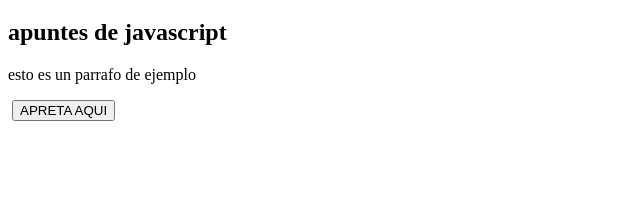
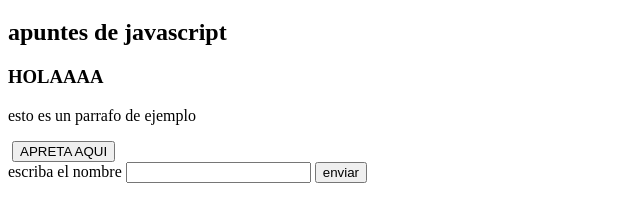
Before and after one commit to XhantheProg/SISTEMADEGESTION, a plain HTML site: page index.html in a window 1280 px wide. Shown: the part 61-282 px from the top of the page, without its empty margins (0-640 px from the left). Drawn offline with Linux system fonts and the light colour scheme.

Commit message:
Agregar elementos HTML y mejorar la estructura del script

```diff
--- a/index.html
+++ b/index.html
@@ -11,9 +11,16 @@
     <div class="caja1">
         <h1>Proyecto</h1>
         <h2>apuntes de javascript</h2>
+        <h3>HOLAAAA</h3>
         <p>esto es un parrafo de ejemplo</p>
         <img src="" alt="">
         <button onclick="alert('¡Hola!')">APRETA AQUI</button>
     </div>
+
+    <div id="caja2">
+        <label for=""> escriba el nombre</label>
+        <input type="text" name="" id="" placeholder="">
+        <button>enviar</button>
+    </div>
 </body>
 </html>
--- a/script.js
+++ b/script.js
@@ -1 +1,9 @@
 console.log("llegaste hasta aqui");
+const encabezado3 = document.getElementsByTagName('h3');
+console.log(encabezado3);
+
+const encabezado2 = document.getElementsByTagName('h2');
+console.log(encabezado2);
+
+const caja1 = document.getElementsByClassName('caja1');
+console.log(caja1);
```
